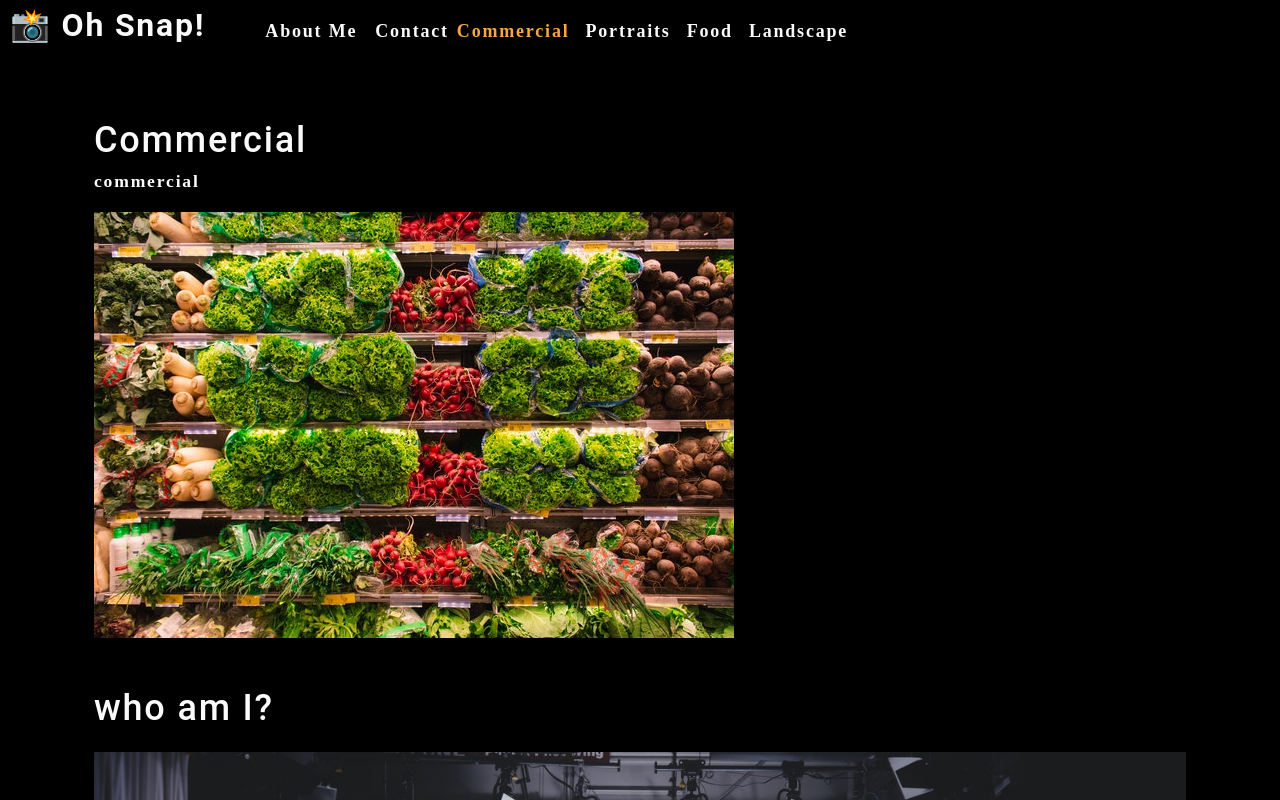
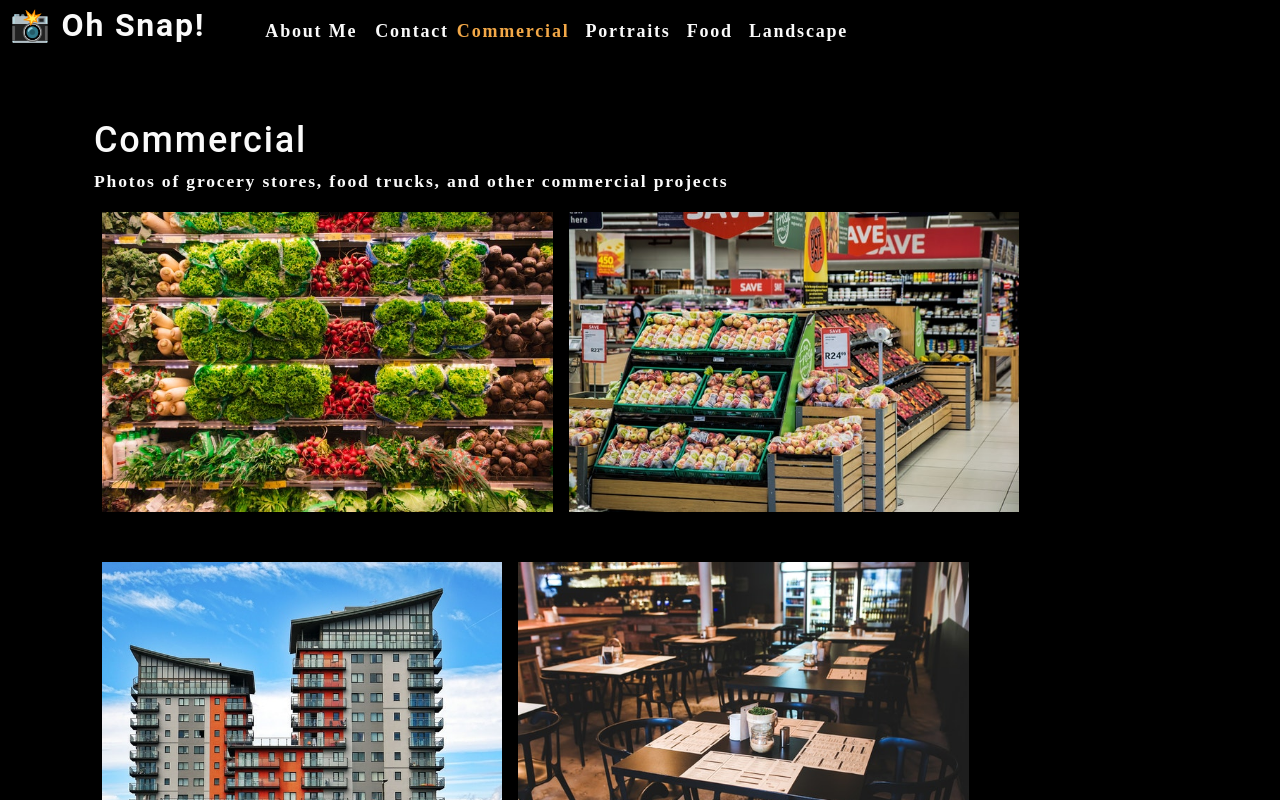
Before and after one commit to Sebastian2908-2007/photo-port, a React (Create React App) app: page / in a window 1280 px wide. Shown: the top 800 px of the page. Built offline with nearby package versions, Linux system fonts and the light colour scheme.

Commit message:
finally have photos rendering per nav section

```diff
--- a/src/App.js
+++ b/src/App.js
@@ -1,7 +1,8 @@
+
+import React, {useState} from "react";
+import Nav from './components/Nav';
+import About from './components/About';
 import Gallery from './components/Gallery';
-import About from './components/About';
-import Nav from './components/Nav';
-import React, {useState} from "react";
 
 function App() {
   const [categories] = useState ([
@@ -27,7 +28,10 @@
 currentCategory={currentCategory}
 ></Nav>
      <main>
-       <Gallery></Gallery>
+
+       <Gallery currentCategory={currentCategory} >
+
+       </Gallery>
        <About></About>
        </main>
     </div>
--- a/src/components/Gallery/index.js
+++ b/src/components/Gallery/index.js
@@ -1,24 +1,21 @@
+
 import {capitalizeFirstLetter} from '../../utils/helpers';
-import photo from "../../assets/small/commercial/0.jpg"
-function Gallery() {
+import PhotoList from '../PhotoList';
 
-    const currentCatagory = {
-        name: "commercial",
-        description:
-        "Photos of grocery stores, food trucks, aand other commercial projects",
-    };
+function Gallery(props) {
+  const {currentCategory} = props;
+
     return (
         <section>
-            <h1>{capitalizeFirstLetter(currentCatagory.name)}</h1>
-            <p>{currentCatagory.name}</p>
-            <div>
-                <img src={photo}
-                alt="Commercial Example"
-                classname= "img-thumbnail mx-1"
-                />
-            </div>
-        </section>
+            <h1 data-testid="h1tag">{capitalizeFirstLetter(currentCategory.name)}</h1>
+            <p>{currentCategory.description}</p>
+            <PhotoList category={currentCategory.name} />
+           </section>
     );
 }
 
+
+
+
+
 export default Gallery;
--- a/src/components/Nav/index.js
+++ b/src/components/Nav/index.js
@@ -55,4 +55,5 @@
     );
 }
 
+
 export default Nav;
--- /dev/null
+++ b/src/components/PhotoList/index.js
@@ -0,0 +1,131 @@
+
+import React, {useState} from 'react';
+
+
+ const PhotoList = ({category}) => {
+
+    const [photos] = useState([
+        {
+          name: 'Grocery aisle',
+          category: 'commercial',
+          description: 'Lorem ipsum dolor sit amet, consectetur adipiscing elit. Nunc ultricie',
+        },
+        {
+          name: 'Grocery booth',
+          category: 'commercial',
+          description: 'Lorem ipsum dolor sit amet, consectetur adipiscing elit. Nunc ultricie',
+        },
+        {
+          name: 'Building exterior',
+          category: 'commercial',
+          description: 'Lorem ipsum dolor sit amet, consectetur adipiscing elit. Nunc ultricie',
+        },
+        {
+          name: 'Restaurant table',
+          category: 'commercial',
+          description: 'Lorem ipsum dolor sit amet, consectetur adipiscing elit. Nunc ultricie',
+        },
+        {
+          name: 'Cafe interior',
+          category: 'commercial',
+          description: 'Lorem ipsum dolor sit amet, consectetur adipiscing elit. Nunc ultricie',
+        },
+        {
+          name: 'Cat green eyes',
+          category: 'portraits',
+          description: 'Lorem ipsum dolor sit amet, consectetur adipiscing elit. Nunc ultricie',
+        },
+        {
+          name: 'Green parrot',
+          category: 'portraits',
+          description: 'Lorem ipsum dolor sit amet, consectetur adipiscing elit. Nunc ultricie',
+        },
+        {
+          name: 'Yellow macaw',
+          category: 'portraits',
+          description: 'Lorem ipsum dolor sit amet, consectetur adipiscing elit. Nunc ultricie',
+        },
+        {
+          name: 'Pug smile',
+          category: 'portraits',
+          description: 'Lorem ipsum dolor sit amet, consectetur adipiscing elit. Nunc ultricie',
+        },
+        {
+          name: 'Pancakes',
+          category: 'food',
+          description: 'Lorem ipsum dolor sit amet, consectetur adipiscing elit. Nunc ultricie',
+        },
+        {
+          name: 'Burrito',
+          category: 'food',
+          description: 'Lorem ipsum dolor sit amet, consectetur adipiscing elit. Nunc ultricie',
+        },
+        {
+          name: 'Scallop pasta',
+          category: 'food',
+          description: 'Lorem ipsum dolor sit amet, consectetur adipiscing elit. Nunc ultricie',
+        },
+        {
+          name: 'Burger',
+          category: 'food',
+          description: 'Lorem ipsum dolor sit amet, consectetur adipiscing elit. Nunc ultricie',
+        },
+        {
+          name: 'Fruit bowl',
+          category: 'food',
+          description: 'Lorem ipsum dolor sit amet, consectetur adipiscing elit. Nunc ultricie',
+        },
+        {
+          name: 'Green river',
+          category: 'landscape',
+          description: 'Lorem ipsum dolor sit amet, consectetur adipiscing elit. Nunc ultricie',
+        },
+        {
+          name: 'Docks',
+          category: 'landscape',
+          description: 'Lorem ipsum dolor sit amet, consectetur adipiscing elit. Nunc ultricie',
+        },
+        {
+          name: 'Panoramic village by sea',
+          category: 'landscape',
+          description: 'Lorem ipsum dolor sit amet, consectetur adipiscing elit. Nunc ultricie',
+        },
+        {
+          name: 'Domestic landscape',
+          category: 'landscape',
+          description: 'Lorem ipsum dolor sit amet, consectetur adipiscing elit. Nunc ultricie',
+        },
+        {
+          name: 'Park bench',
+          category: 'landscape',
+          description: 'Lorem ipsum dolor sit amet, consectetur adipiscing elit. Nunc ultricie',
+        },
+      ]);
+
+      const currentPhotos = photos.filter((photo) => photo.category === category);
+
+    return (
+   <div>
+          <div className="flex-row">
+              {currentPhotos.map((image, i) => {
+                const imgSrc = require(`../../assets/small/${category}/${i}.jpg`);
+                console.log(imgSrc);
+                return (
+                  <img
+                  src= {imgSrc.default}
+                  alt={image.name}
+                  className="img-thumbnail mx-1"
+                  key={image.name}
+                  />
+              )})}
+          </div>
+      </div>
+    )
+}
+
+
+
+
+
+
+export default PhotoList;
```
Also changed, not shown: 2 other files (tests, documents, lock files or other folders).
